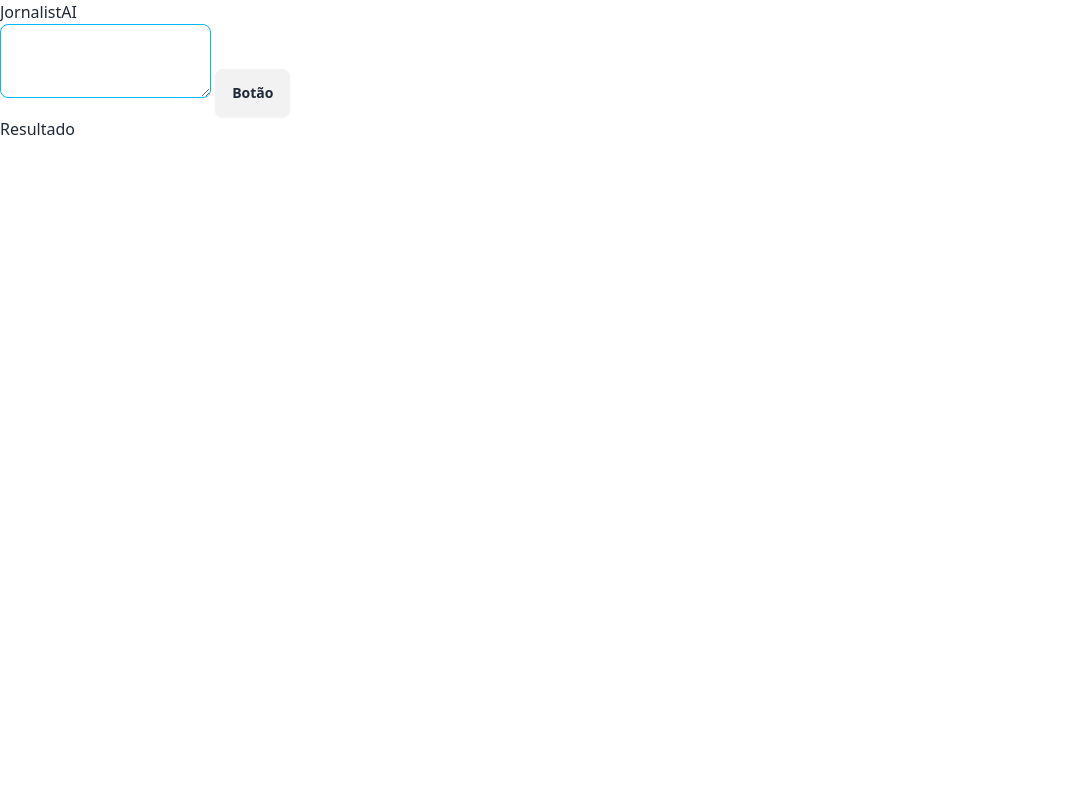
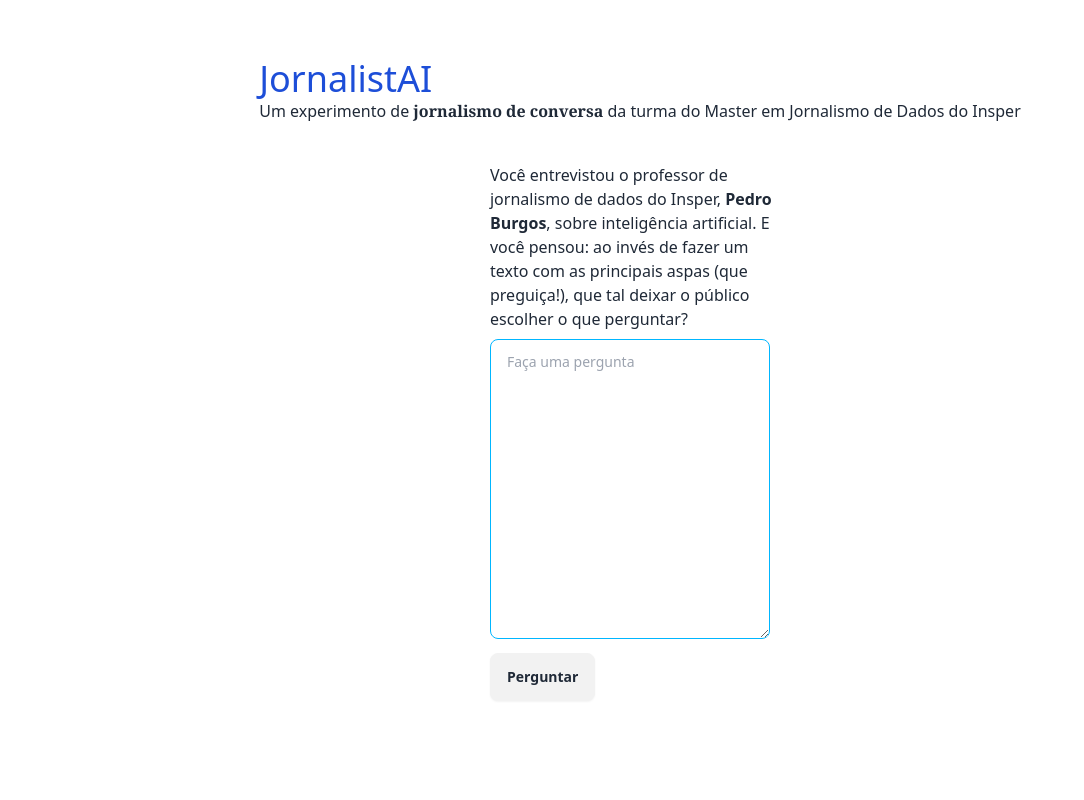
Before and after one commit to BurgosNY/jornalistai, a Flask app: page / in a window 1280 px wide. Shown: the whole page, without its empty margins (0-1084 px from the left). Run offline with Flask 3, Linux system fonts and the light colour scheme.

Commit message:
Ajustes de estilo

```diff
--- a/app.py
+++ b/app.py
@@ -26,6 +26,7 @@ def ask_gpt():
                                                         {"role": "system", "content": "Você é um assistente solícito que responde em JSON. Sua resposta deve ser uma das duas opções: ou 'não sei' ou o 'start' e 'end' contidos na transcrição de uma entrevista."},
                                                         {"role": "user", "content": f"Utilize essa transcrição de entrevista para responder uma pergunta: {entrevista}.\nA pergunta é: {pergunta}"}])
     gpt_answer = json.loads(response.choices[0].message.content)
+    gpt_answer = {'start': 0, 'end': 30}
     return render_template('componente_audio.html', start=gpt_answer['start'], end=gpt_answer['end'])
 
 if __name__ == '__main__':
--- a/static/css/output.css
+++ b/static/css/output.css
@@ -1024,6 +1024,12 @@ html {
   outline-offset: 2px;
 }
 
+.mockup-phone .display {
+  overflow: hidden;
+  border-radius: 40px;
+  margin-top: -25px;
+}
+
 @keyframes modal-pop {
   0% {
     opacity: 0;
@@ -1135,3 +1141,43 @@ html {
 .static {
   position: static;
 }
+
+.flex {
+  display: flex;
+}
+
+.items-center {
+  align-items: center;
+}
+
+.justify-center {
+  justify-content: center;
+}
+
+.py-10 {
+  padding-top: 2.5rem;
+  padding-bottom: 2.5rem;
+}
+
+.py-2 {
+  padding-top: 0.5rem;
+  padding-bottom: 0.5rem;
+}
+
+.font-serif {
+  font-family: ui-serif, Georgia, Cambria, "Times New Roman", Times, serif;
+}
+
+.text-4xl {
+  font-size: 2.25rem;
+  line-height: 2.5rem;
+}
+
+.font-bold {
+  font-weight: 700;
+}
+
+.text-blue-700 {
+  --tw-text-opacity: 1;
+  color: rgb(29 78 216 / var(--tw-text-opacity));
+}
--- a/templates/index.html
+++ b/templates/index.html
@@ -12,20 +12,26 @@
 </head>
 
 <body>
-    <header>
-        <h1>JornalistAI</h1>
-    </header>
-    <div>
-        <form>
-            <textarea class="textarea textarea-info" placeholder="Faça uma pergunta" name="pergunta">
-            </textarea>
-            <button class="button btn" hx-post="{{url_for('ask_gpt')}}" hx-target="#resultado">Botão</button>
-        </form>
-
-    </div>
-
-    <div id="resultado">
-        <p>Resultado</p>
+    <div class="flex justify-center items-center" style="height: 100vh;">
+        <div style="display: flex; flex-direction: column; align-items: center;">
+            <div>
+                <span class="text-4xl text-blue-700">JornalistAI</span>
+                <p>Um experimento de <span class="font-bold font-serif">jornalismo de conversa</span> da turma do Master em Jornalismo de Dados do Insper</p>
+            </div>
+            <div style="width: 300px;" class="py-10">
+                <span>
+                    Você entrevistou o professor de jornalismo de dados do Insper, <span class="font-bold">Pedro Burgos</span>, sobre inteligência artificial. E você pensou: ao invés de fazer um texto com as principais aspas (que preguiça!), que tal deixar o público escolher o que perguntar?
+                </span>
+                <form>
+                    <div class="py-2">
+                    <textarea class="textarea textarea-info" placeholder="Faça uma pergunta" name="pergunta" style="width: 280px; height: 300px;"></textarea>
+                </div>
+                    <button class="button btn" hx-post="{{url_for('ask_gpt')}}" hx-target="#resultado">Perguntar</button>
+                </form>
+            </div>
+            <div id="resultado">
+            </div>
+        </div>
     </div>
 </body>
 
```
